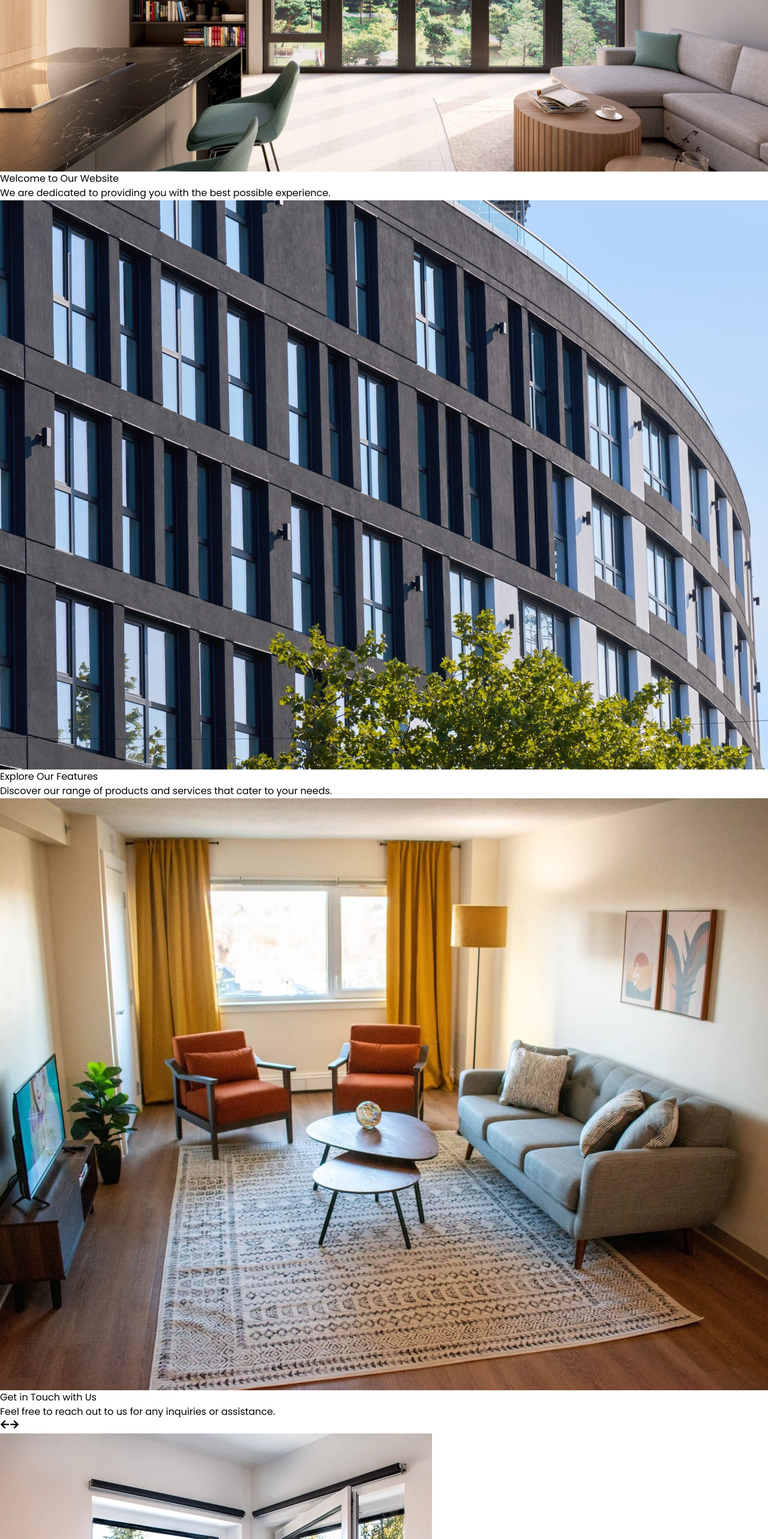
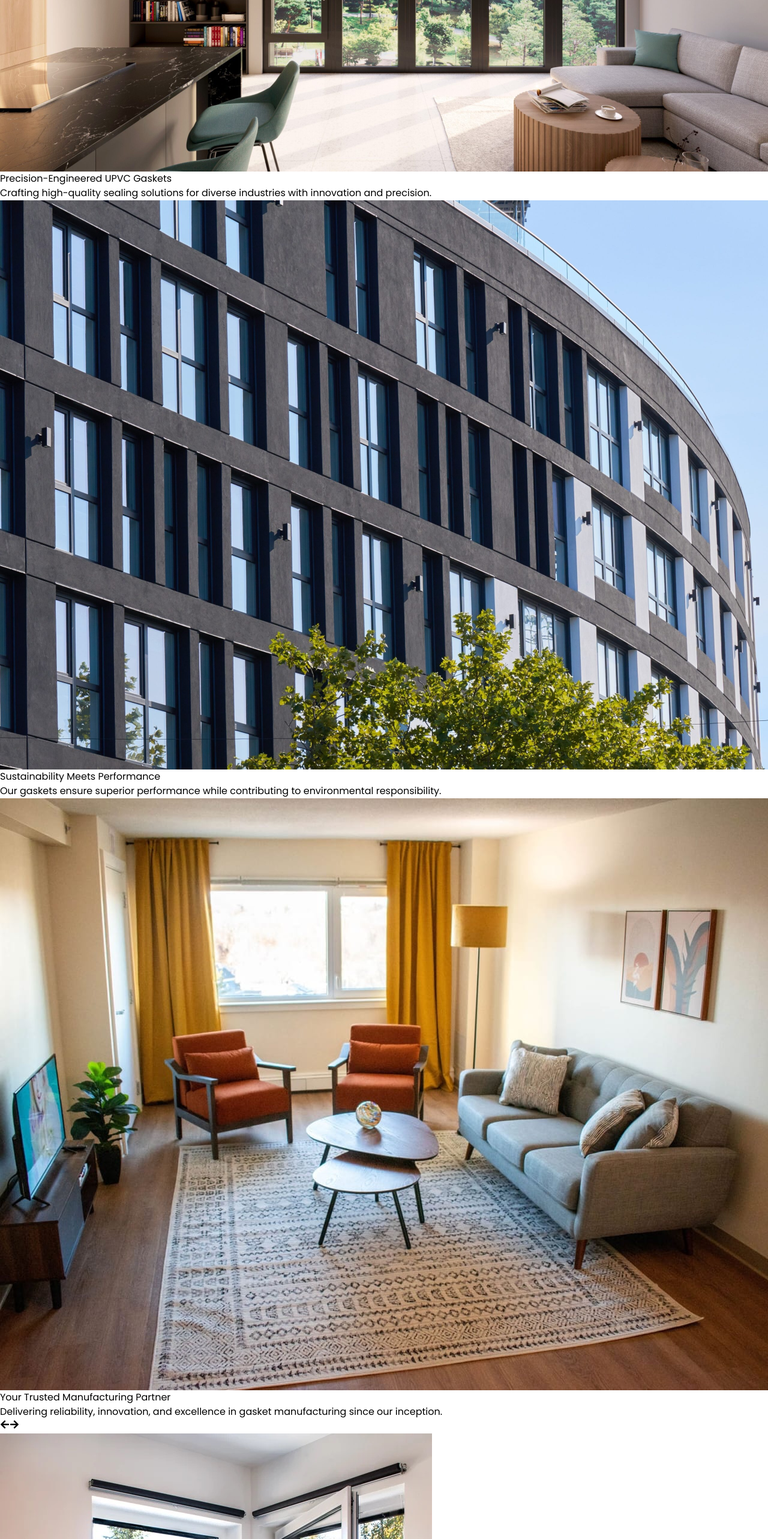
Before and after one commit to Inzamam-Siddiqui/himalaya-frontend, a React (Vite) app: page / in a window 1280 px wide. Shown: the part 919-3485 px from the top of the page at 60% size. Built offline with nearby package versions, Linux system fonts and the light colour scheme.

Commit message:
Done some changes

```diff
--- a/src/components/CustomCarousel.jsx
+++ b/src/components/CustomCarousel.jsx
@@ -6,9 +6,21 @@ import { FaArrowRight, FaArrowLeft } from "react-icons/fa";
 
 const CustomCarousel = () => {
   const slides = [
-    { image: image1, text: "Welcome to Our Website",description:"We are dedicated to providing you with the best possible experience." },
-    { image: image2, text: "Explore Our Features" ,description:"Discover our range of products and services that cater to your needs."},
-    { image: image3, text: "Get in Touch with Us",description:"Feel free to reach out to us for any inquiries or assistance." },
+    {
+      image: image1,
+      text: "Precision-Engineered UPVC Gaskets",
+      description: "Crafting high-quality sealing solutions for diverse industries with innovation and precision.",
+    },
+    {
+      image: image2,
+      text: "Sustainability Meets Performance",
+      description: "Our gaskets ensure superior performance while contributing to environmental responsibility.",
+    },
+    {
+      image: image3,
+      text: "Your Trusted Manufacturing Partner",
+      description: "Delivering reliability, innovation, and excellence in gasket manufacturing since our inception.",
+    },
   ];
 
   const [currentIndex, setCurrentIndex] = useState(0);
--- a/src/components/Mission.jsx
+++ b/src/components/Mission.jsx
@@ -33,7 +33,7 @@ const Mission = () => {
   ];
 
   return (
-    <section className="py-20 bg-gray-100">
+    <section className="py-24 bg-gray-100">
       <div className="max-w-7xl mx-auto text-center px-4">
         <h1 className="text-4xl font-bold text-gray-800 mb-8">
           Mission, Vision, and Values
--- a/src/components/PageTitleUpdater.jsx
+++ b/src/components/PageTitleUpdater.jsx
@@ -13,7 +13,7 @@ const PageTitleUpdater = () => {
       "/products": "Himalaya Plast | Products",
     };
 
-    document.title = pageTitle[location.pathname] || "My App";
+    document.title = pageTitle[location.pathname] || "Himalaya Plast";
   }, [location]);
 
   return null;
--- a/src/pages/About.jsx
+++ b/src/pages/About.jsx
@@ -78,7 +78,7 @@ const About = () => {
         </p>
       </section>
 
-      <section className="h-auto bg-gradient-to-r from-teal-400 to-teal-600 text-white px-4 py-16">
+      <section className="h-auto bg-gradient-to-r from-teal-400 to-teal-600 text-white px-4 py-24">
         <div className="container mx-auto text-center">
           <h2 className="text-3xl md:text-4xl font-bold mb-6">
             Certifications and Achievements
--- a/src/pages/Contact.jsx
+++ b/src/pages/Contact.jsx
@@ -132,7 +132,7 @@ const Contact = () => {
         <h2 className="text-3xl font-semibold text-gray-900 mb-4">
           Thank You for Visiting!
         </h2>
-        <p className="text-lg text-gray-700 max-w-3xl mx-auto mb-6">
+        <p className="text-lg text-gray-700 max-w-4xl mx-auto mb-6">
           We appreciate you taking the time to explore our website. We hope you
           found everything you were looking for. If you have any questions or
           need assistance, feel free to get in touch. We look forward to
@@ -149,7 +149,7 @@ const Contact = () => {
             href="mailto:himalayaplast@gmail.com"
             className="bg-gray-600 text-white px-6 py-3 rounded-full text-lg font-semibold hover:bg-gray-700 transition"
           >
-            Send Another Message
+            Send  Message
           </a>
         </div>
       </section>
```
